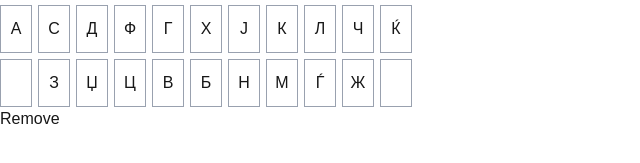
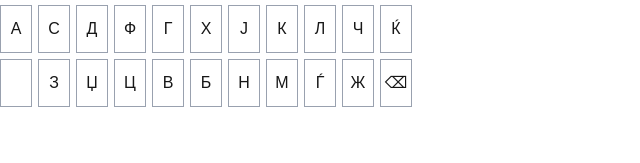
Before and after one commit to majaxpan/zborche_igra, a Next.js app: page / in a window 1280 px wide. Shown: the part 391-554 px from the top of the page, without its empty margins (0-640 px from the left). Built offline with nearby package versions, Linux system fonts and the light colour scheme.

Commit message:
Implement keyboard delete key

```diff
--- a/src/app/page.tsx
+++ b/src/app/page.tsx
@@ -67,9 +67,14 @@ export default function Home() {
     setCurrentColumn(newColumn);
   }
 
-  function sendLetter(letter) {
+  function handleKeyPress(letter) {
     console.log(letter);
-    addLetter(letter);
+    if(letter === "⌫"){
+      removeLetter();
+    }
+    else{
+      addLetter(letter);
+    }
   }
 
   return (
@@ -77,11 +82,7 @@ export default function Home() {
       <h1>Zborche</h1>
 
       <GameBoard board={board} row={currentRow} tile={currentColumn} />
-      <Keyboard onLetterClick={sendLetter} />
-
-      <button onClick={() => removeLetter()}>
-        Remove
-      </button>
+      <Keyboard onKeyPress={handleKeyPress} />
     </main>
   );
 }
--- a/src/components/Keyboard.tsx
+++ b/src/components/Keyboard.tsx
@@ -1,11 +1,11 @@
 "use client";
 import { useState } from "react";
 
-export default function Keyboard({onLetterClick}) {
+export default function Keyboard({onKeyPress}) {
   const macedonianKeyboard = [
     ["Љ", "Њ", "Е", "Р", "Т", "Ѕ", "У", "И", "О", "П", "Ш"],
     ["А", "С", "Д", "Ф", "Г", "Х", "Ј", "К", "Л", "Ч", "Ќ"],
-    ["", "З", "Џ", "Ц", "В", "Б", "Н", "М", "Ѓ", "Ж", ""],
+    ["", "З", "Џ", "Ц", "В", "Б", "Н", "М", "Ѓ", "Ж", "⌫"],
   ];
 
   return (
@@ -14,7 +14,7 @@ export default function Keyboard({onLetterClick}) {
         {macedonianKeyboard.map((row, rowIndex) => (
           <div key={rowIndex} className="flex gap-1.5">
             {row.map((letter, letterIndex) => (
-              <button onClick={() => onLetterClick(letter)} key={letterIndex} className="w-8 h-12 border border-gray-400">
+              <button onClick={() => onKeyPress(letter)} key={letterIndex} className="w-8 h-12 border border-gray-400">
                 {letter}
               </button>
             ))}
```
